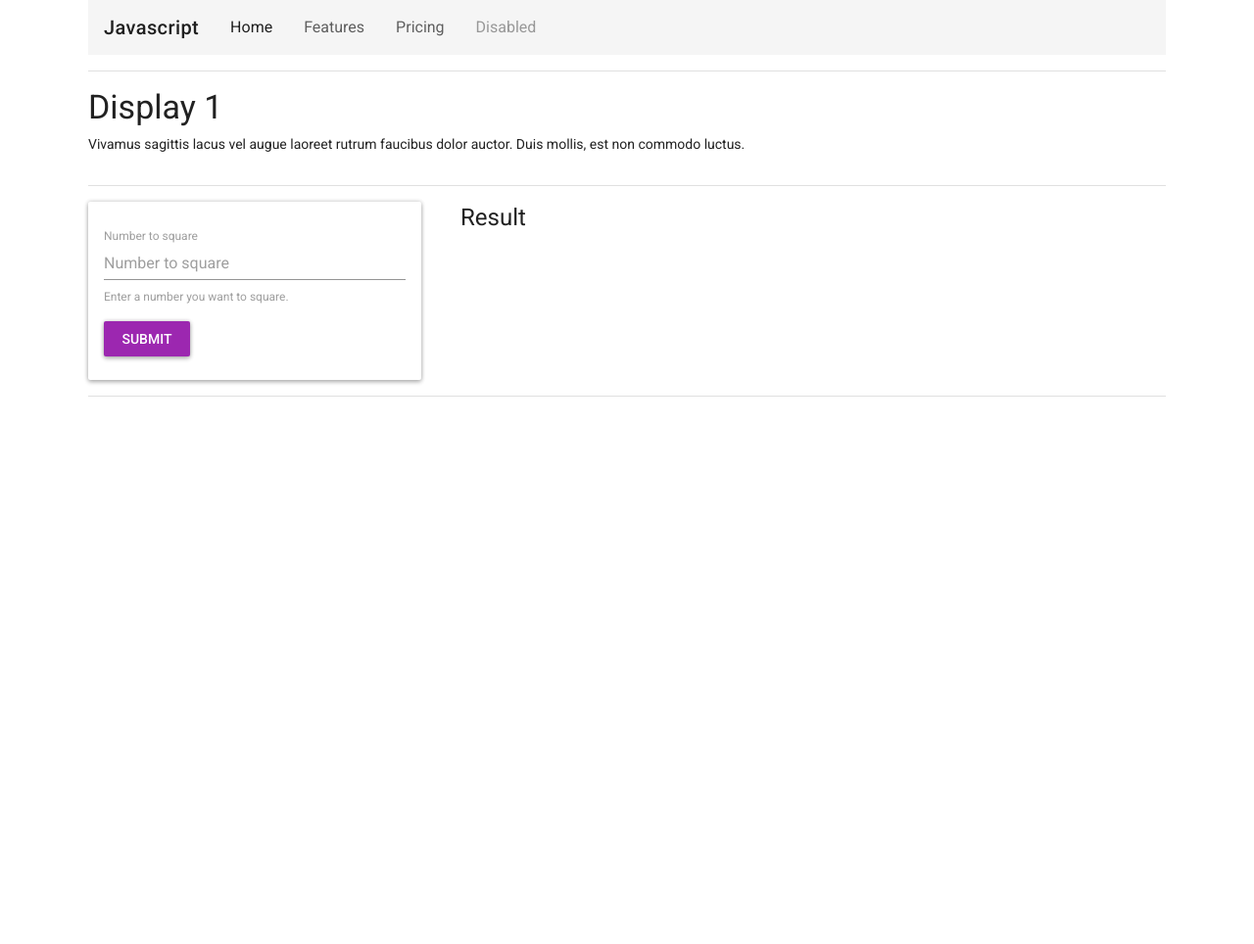
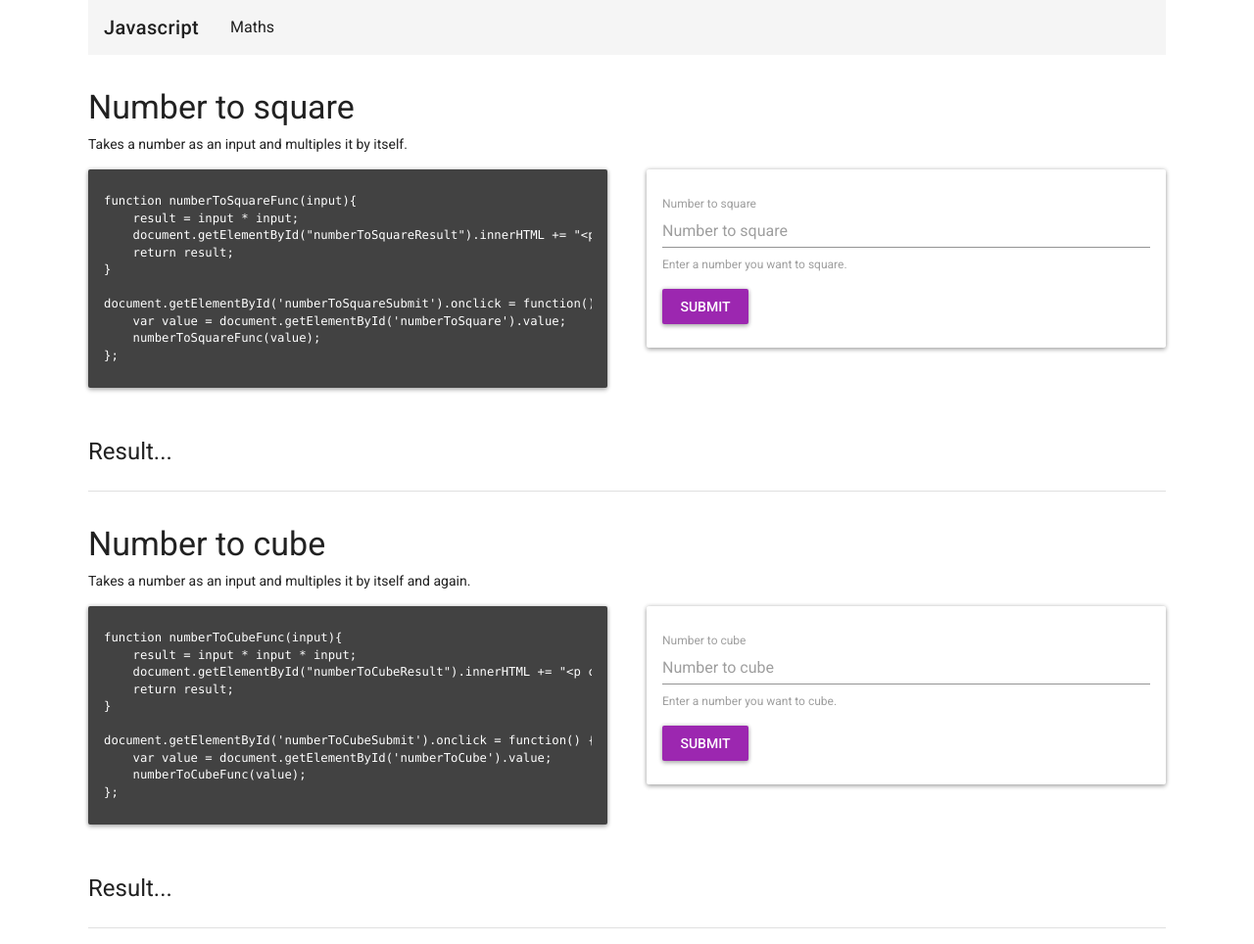
Before and after one commit to ehhwhat/playground2, a Jekyll site: the page content/javascript/maths.html, which Jekyll copies as it is, in a window 1280 px wide. Shown: the whole page at 98% size. Built offline with Jekyll 4.4.1, drawn with Linux system fonts in a browser that asks for light colours; nearby versions of some CDN libraries; before the commit the page ends 900 px from its top, so only the background shows below that.

Commit message:
JS: added cube function to maths page.

```diff
--- a/content/javascript/maths.html
+++ b/content/javascript/maths.html
@@ -26,10 +26,7 @@
                     </button>
                     <div class="collapse navbar-collapse" id="navbarNavAltMarkup">
                         <div class="navbar-nav">
-                            <a class="nav-item nav-link active" href="#">Home <span class="sr-only">(current)</span></a>
-                            <a class="nav-item nav-link" href="#">Features</a>
-                            <a class="nav-item nav-link" href="#">Pricing</a>
-                            <a class="nav-item nav-link disabled" href="#">Disabled</a>
+                            <a class="nav-item nav-link active" href="#">Maths <span class="sr-only">(current)</span></a>
                         </div>
                     </div>
                 </nav>
@@ -40,18 +37,32 @@
 
 
 <div class="container">
-    <hr/>
+    <hr class="invisible"/>
     <div class="row">
         <div class="col">
-            <h1 class="display-4">Display 1</h1>
-            <p class="">
-                Vivamus sagittis lacus vel augue laoreet rutrum faucibus dolor auctor. Duis mollis, est non commodo luctus.
-            </p>
+            <h1 class="display-4">Number to square</h1>
+            <p class="">Takes a number as an input and multiples it by itself.</p>
         </div>
     </div>
-    <hr/>
     <div class="row">
-        <div class="col-sm-4">
+        <div class="col-sm-6">
+            <div class="card text-white bg-dark mb-3">
+                <div class="card-body text-white">
+<pre><code class=" text-white">function numberToSquareFunc(input){
+    result = input * input;
+    document.getElementById(&#x22;numberToSquareResult&#x22;).innerHTML += &#x22;&#x3C;p class=&#x27;display-3 text-success&#x27;&#x3E;&#x22; +input+ &#x22;&#x3C;sup&#x3E;2&#x3C;/sup&#x3E; = &#x22; +result+ &#x22;&#x3C;/p&#x3E;&#x22;;
+    return result;
+}
+
+document.getElementById(&#x27;numberToSquareSubmit&#x27;).onclick = function() {
+    var value = document.getElementById(&#x27;numberToSquare&#x27;).value;
+    numberToSquareFunc(value);
+};
+</code></pre>
+                </div>
+            </div>
+        </div>
+        <div class="col-sm-6">
             <div class="card">
                 <div class="card-body">
                     <form action="#">
@@ -65,13 +76,95 @@
                 </div>
             </div>
         </div>
-        <div class="col-sm-4">
+    </div>
+    <hr class="invisible"/>
+    <div class="row">
+        <div class="col-sm-12">
             <div id="numberToSquareResult">
-                <h3>Result</h3>
+                <h3>Result...</h3>
             </div>
         </div>
     </div>
-    <hr/>
+    <hr class=""/>
+<script>
+function numberToSquareFunc(input){
+    result = input * input;
+    document.getElementById("numberToSquareResult").innerHTML += "<p class='display-3 text-success'>" +input+ "<sup>2</sup> = " +result+ "</p>";
+    return result;
+}
+
+document.getElementById('numberToSquareSubmit').onclick = function() {
+    var value = document.getElementById('numberToSquare').value;
+    numberToSquareFunc(value);
+};
+</script>
+</div>
+
+
+
+
+<div class="container">
+    <hr class="invisible"/>
+    <div class="row">
+        <div class="col">
+            <h1 class="display-4">Number to cube</h1>
+            <p class="">Takes a number as an input and multiples it by itself and again.</p>
+        </div>
+    </div>
+    <div class="row">
+        <div class="col-sm-6">
+            <div class="card text-white bg-dark mb-3">
+                <div class="card-body text-white">
+<pre><code class=" text-white">function numberToCubeFunc(input){
+    result = input * input * input;
+    document.getElementById(&#x22;numberToCubeResult&#x22;).innerHTML += &#x22;&#x3C;p class=&#x27;display-3 text-success&#x27;&#x3E;&#x22; +input+ &#x22;&#x3C;sup&#x3E;3&#x3C;/sup&#x3E; = &#x22; +result+ &#x22;&#x3C;/p&#x3E;&#x22;;
+    return result;
+}
+
+document.getElementById(&#x27;numberToCubeSubmit&#x27;).onclick = function() {
+    var value = document.getElementById(&#x27;numberToCube&#x27;).value;
+    numberToCubeFunc(value);
+};
+</code></pre>
+                </div>
+            </div>
+        </div>
+        <div class="col-sm-6">
+            <div class="card">
+                <div class="card-body">
+                    <form action="#">
+                        <div class="form-group">
+                            <label for="numberToCube">Number to cube</label>
+                            <input type="number" class="form-control" id="numberToCube" aria-describedby="numberToCubeHelp" placeholder="Number to cube">
+                            <small id="emailHelp" class="form-text text-muted">Enter a number you want to cube.</small>
+                        </div>
+                        <button id="numberToCubeSubmit" type="submit" class="btn btn-primary">Submit</button>
+                    </form>
+                </div>
+            </div>
+        </div>
+    </div>
+    <hr class="invisible"/>
+    <div class="row">
+        <div class="col-sm-12">
+            <div id="numberToCubeResult">
+                <h3>Result...</h3>
+            </div>
+        </div>
+    </div>
+    <hr class=""/>
+<script>
+function numberToCubeFunc(input){
+    result = input * input * input;
+    document.getElementById("numberToCubeResult").innerHTML += "<p class='display-3 text-success'>" +input+ "<sup>3</sup> = " +result+ "</p>";
+    return result;
+}
+
+document.getElementById('numberToCubeSubmit').onclick = function() {
+    var value = document.getElementById('numberToCube').value;
+    numberToCubeFunc(value);
+};
+</script>
 </div>
 
 
@@ -87,22 +180,9 @@
 <!-- Then Material JavaScript on top of Bootstrap JavaScript -->
 <script src="../../js/material.min.js"></script>
 
-    <script>
-      // A FUNCTION
-      function testFunc(input){
-        result = input * input;
-        console.log(result);
-        document.getElementById("numberToSquareResult").innerHTML += "<p class='display-3'>" +input+ "<sup>2</sup> = " +result+ "</p>";
-        return result;
-      }
 
-      document.getElementById('numberToSquareSubmit').onclick = function() {
-        console.log('numberToSquareSubmit CLICKED');
-        var value = document.getElementById('numberToSquare').value;
-        console.log(value);
-        testFunc(value);
-        console.log('numberToSquareSubmit END');
-      };
-    </script>
+
+
+
 </body>
 </html>
```
